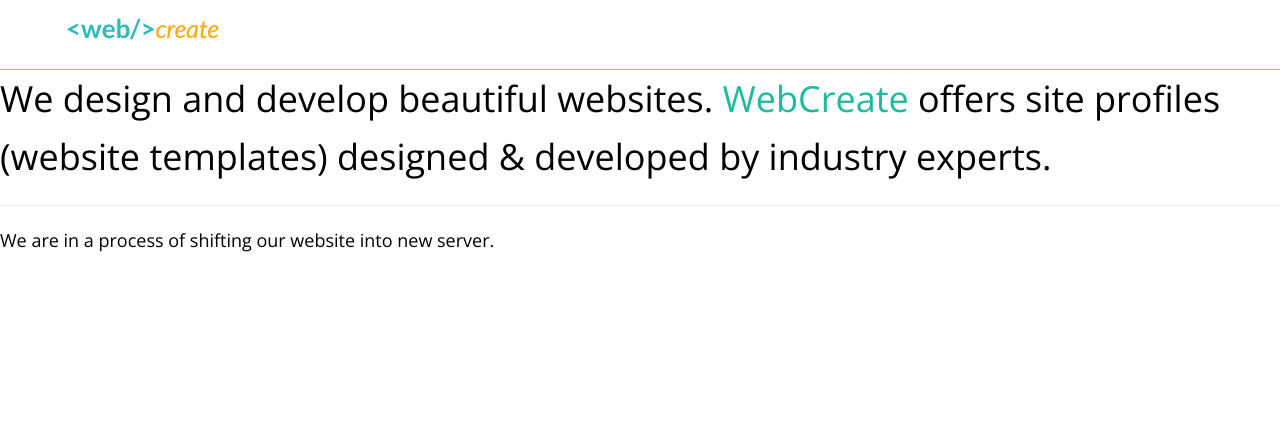
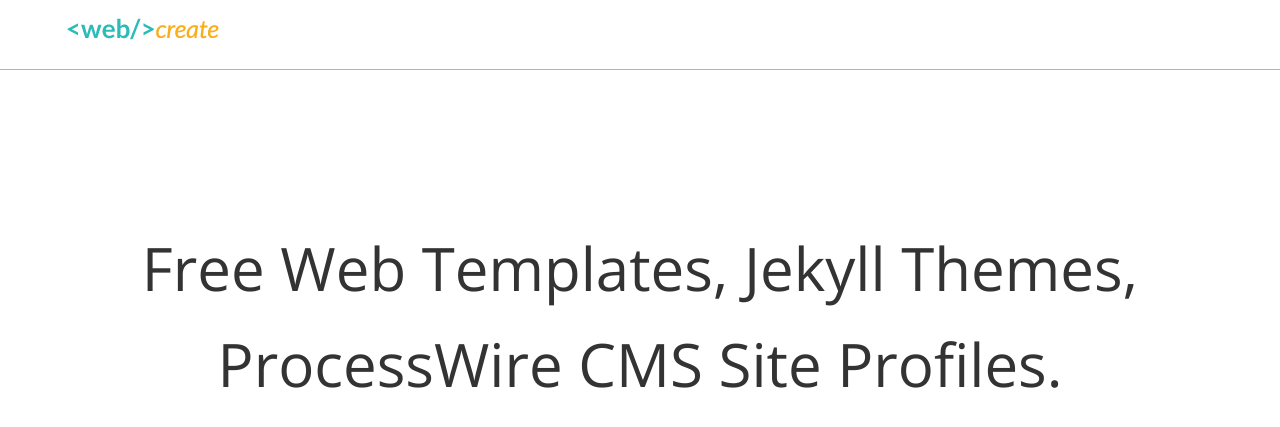
Before and after one commit to web-create/web-create.github.io, a Jekyll site: the page built from index.html, in a window 1280 px wide. Shown: the top 427 px of the page. Built offline with Jekyll 4.4.1, drawn with Linux system fonts in a browser that asks for light colours; nearby versions of some CDN libraries.

Commit message:
Home page with initial hero unit. (wip)

```diff
--- a/index.html
+++ b/index.html
@@ -1,15 +1,6 @@
 ---
 layout: default
-title: WebCreate.lk - Beautiful websites
 ---
-
-<div id="home">
-  <h1>We design and develop beautiful websites. <span style="color: #1abc9c;">WebCreate</span> offers site profiles (website templates) designed &amp; developed by industry experts.</h1>
- <hr/>
-  <p>We are in a process of shifting our website into new server.</p>
-  <ul class="posts">
-    {% for post in site.posts %}
-      <li><span>{{ post.date | date_to_string }}</span> &raquo; <a href="{{ post.url }}">{{ post.title }}</a></li>
-    {% endfor %}
-  </ul>
+<div class="hero-unit wc-container">
+   {% include main-hero-unit.html %}
 </div>
```
